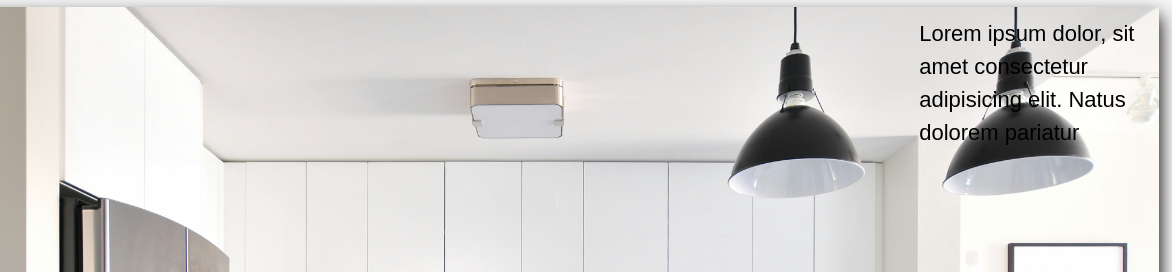
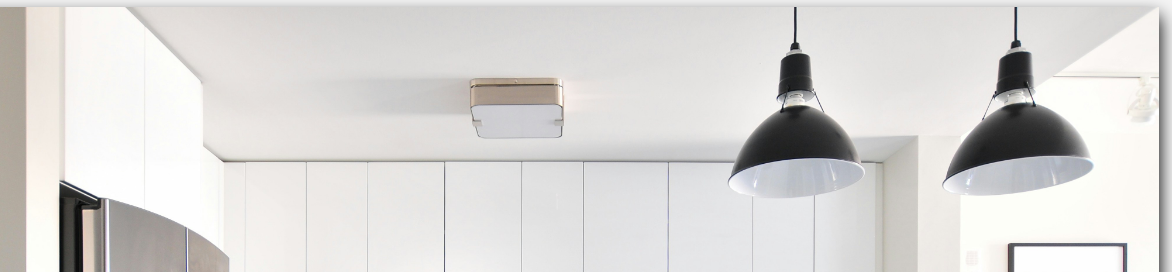
Before and after one commit to wesoon123/realstate.portfolio, a plain HTML site: page index.html in a window 1280 px wide. Shown: the part 70-342 px from the top of the page, 108-1280 px from the left. Drawn offline with nearby package versions, Linux system fonts and the light colour scheme.

Commit message:
Update index.html

```diff
--- a/index.html
+++ b/index.html
@@ -54,9 +54,9 @@
                     <path d="M21.582,6.186c-0.23-0.86-0.908-1.538-1.768-1.768C18.254,4,12,4,12,4S5.746,4,4.186,4.418 c-0.86,0.23-1.538,0.908-1.768,1.768C2,7.746,2,12,2,12s0,4.254,0.418,5.814c0.23,0.86,0.908,1.538,1.768,1.768 C5.746,20,12,20,12,20s6.254,0,7.814-0.418c0.861-0.23,1.538-0.908,1.768-1.768C22,16.254,22,12,22,12S22,7.746,21.582,6.186z M10,15.464V8.536L16,12L10,15.464z"></path>
                 </svg>
             </div>
-            <div class="description-header">
+            <!--div class="description-header">
                 <p>Lorem ipsum dolor, sit amet consectetur adipisicing elit. Natus dolorem pariatur</p>
-            </div>
+        </div-->
             <div class="header-ul">
                 <ul>
                     <li><a href="#">House</a></li>
```
